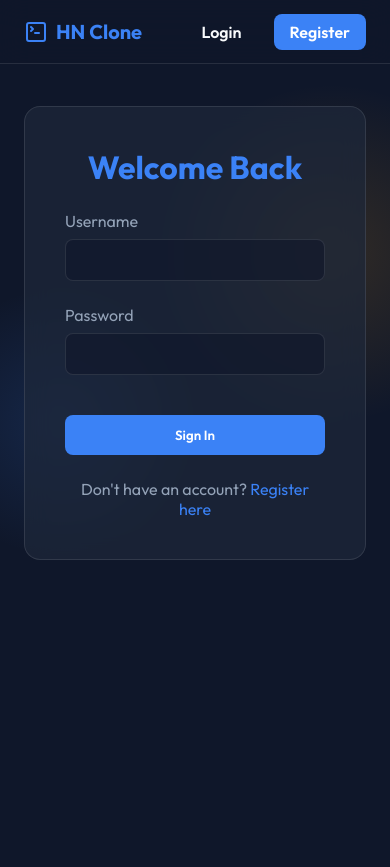
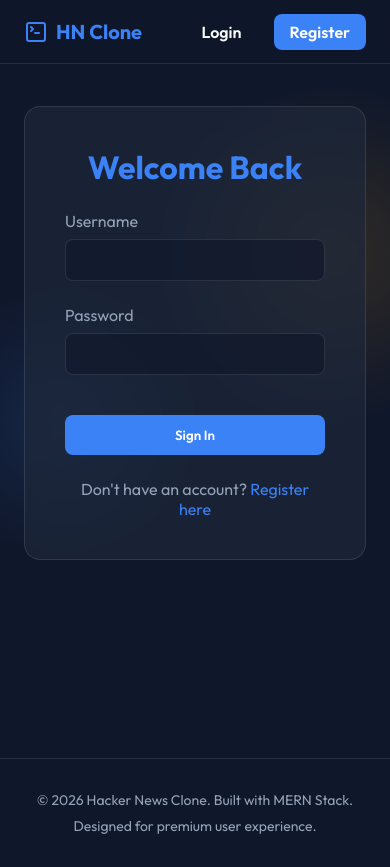
Before and after one commit to codexuttam/Dacby-tech-, a React (Vite) app in the folder hacker-news-clone/frontend/: page /login in a window 390 px wide. Before the commit the page ends 844 px from the top, so only its background shows below. Built offline with nearby package versions, Linux system fonts and the light colour scheme.

Commit message:
feat(frontend): Add responsive Footer component

```diff
--- a/hacker-news-clone/frontend/src/App.jsx
+++ b/hacker-news-clone/frontend/src/App.jsx
@@ -1,6 +1,7 @@
 import React from 'react';
 import { BrowserRouter as Router, Routes, Route, Navigate } from 'react-router-dom';
 import Navbar from './components/Navbar';
+import Footer from './components/Footer';
 import Home from './pages/Home';
 import Login from './pages/Login';
 import Register from './pages/Register';
@@ -19,7 +20,7 @@ function App() {
   return (
     <Router>
       <Navbar />
-      <div className="container" style={{ paddingTop: '80px', paddingBottom: '40px' }}>
+      <div className="container" style={{ paddingTop: '80px', paddingBottom: '40px', minHeight: 'calc(100vh - 150px)' }}>
         <Routes>
           <Route path="/" element={<Home />} />
           <Route path="/login" element={<Login />} />
@@ -31,6 +32,7 @@ function App() {
           } />
         </Routes>
       </div>
+      <Footer />
     </Router>
   );
 }
--- /dev/null
+++ b/hacker-news-clone/frontend/src/components/Footer.jsx
@@ -0,0 +1,27 @@
+import React from 'react';
+import { motion } from 'framer-motion';
+
+const Footer = () => {
+  return (
+    <motion.footer
+      initial={{ opacity: 0 }}
+      animate={{ opacity: 1 }}
+      transition={{ delay: 0.5 }}
+      style={{
+        marginTop: '4rem',
+        padding: '2rem 0',
+        borderTop: '1px solid var(--glass-border)',
+        textAlign: 'center',
+        color: 'var(--text-muted)',
+        fontSize: '0.875rem'
+      }}
+    >
+      <div className="container">
+        <p>&copy; {new Date().getFullYear()} Hacker News Clone. Built with MERN Stack.</p>
+        <p style={{ marginTop: '0.5rem' }}>Designed for premium user experience.</p>
+      </div>
+    </motion.footer>
+  );
+};
+
+export default Footer;
```
